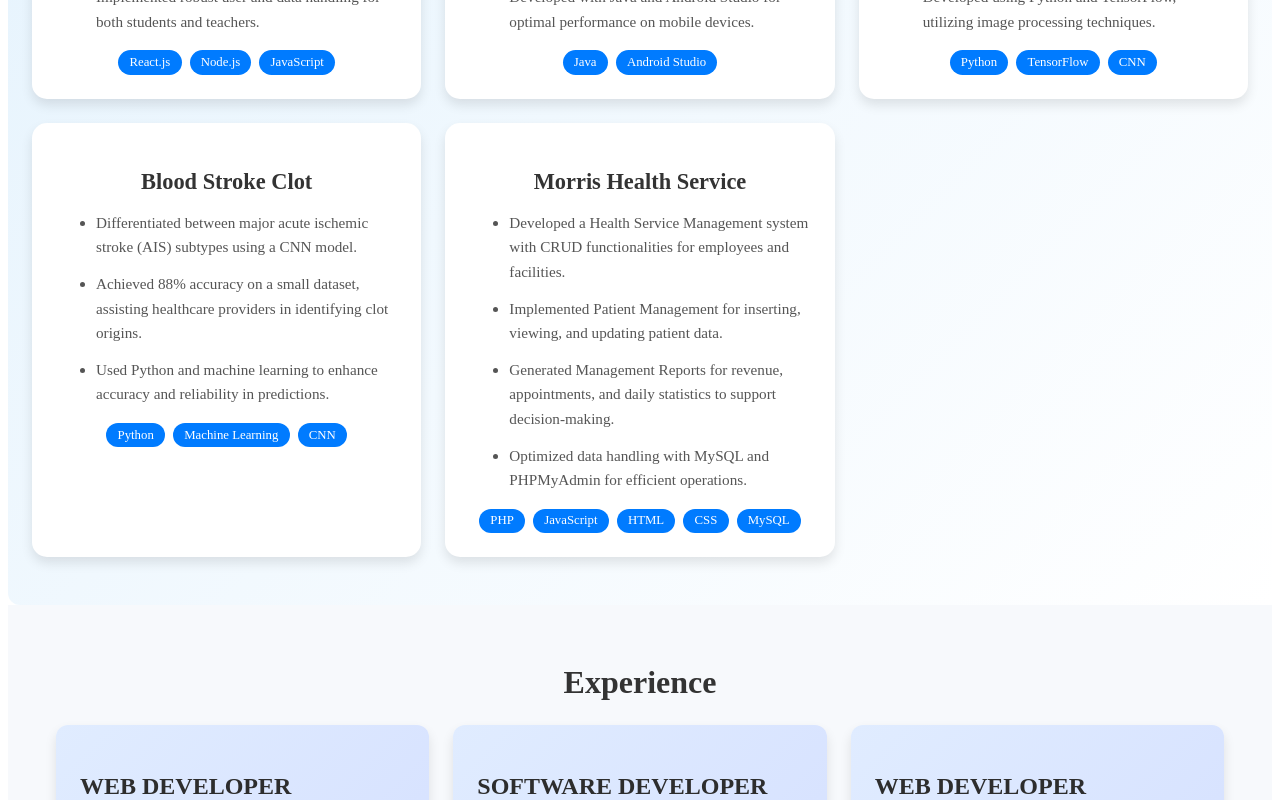
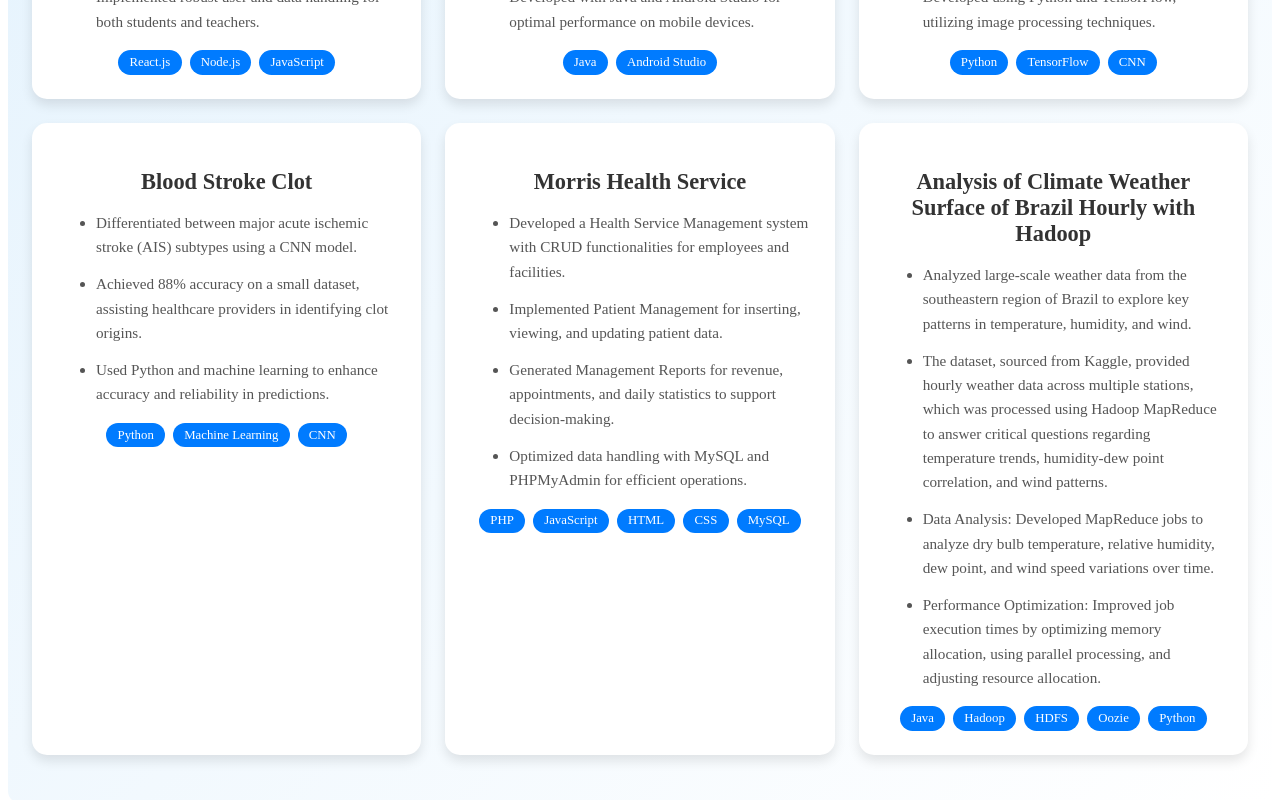
Before and after one commit to Manan2606/manan_portfolio, a React (Vite) app: page / in a window 1280 px wide. Shown: the part 2220-3020 px from the top of the page. Built offline with nearby package versions, Linux system fonts and the light colour scheme.

Commit message:
adding project in Projects.jsx

```diff
--- a/src/components/Projects.jsx
+++ b/src/components/Projects.jsx
@@ -56,6 +56,17 @@ const Projects = () => {
       ],
       techStack: ["PHP", "JavaScript", "HTML", "CSS", "MySQL"],
     },
+    {
+      id: 6,
+      title: "Analysis of Climate Weather Surface of Brazil Hourly with Hadoop",
+      description: [
+        "Analyzed large-scale weather data from the southeastern region of Brazil to explore key patterns in temperature, humidity, and wind.",
+        "The dataset, sourced from Kaggle, provided hourly weather data across multiple stations, which was processed using Hadoop MapReduce to answer critical questions regarding temperature trends, humidity-dew point correlation, and wind patterns.",
+        "Data Analysis: Developed MapReduce jobs to analyze dry bulb temperature, relative humidity, dew point, and wind speed variations over time.",
+        "Performance Optimization: Improved job execution times by optimizing memory allocation, using parallel processing, and adjusting resource allocation.",
+      ],
+      techStack: ["Java", "Hadoop", "HDFS", "Oozie", "Python"],
+    },
   ];
 
   return (
```
